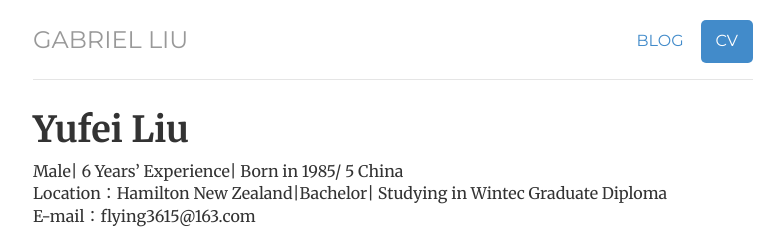
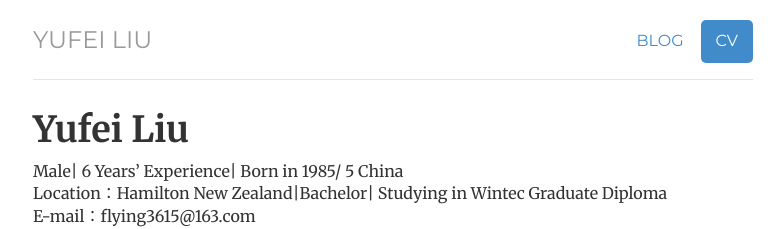
Before and after one commit to flying3615/flying3615.github.io, a Jekyll site: the page built from cv/index.html, in a window 1280 px wide and 900 px high. Shown: the top 229 px of the window, without its empty margins (247-1031 px from the left). Built offline with Jekyll 4.4.1, drawn with Linux system fonts in a browser that asks for light colours.

Commit message:
change name

```diff
--- a/_config.yml
+++ b/_config.yml
@@ -1,5 +1,5 @@
 #theme: jekyll-theme-cayman
-name: Gabriel.Liu
+name: Yufei.Liu
 markdown: kramdown
 permalink: /blog/:year/:month/:day/:title
 kramdown:
--- a/_includes/head.html
+++ b/_includes/head.html
@@ -2,11 +2,11 @@
 	<meta charset="utf-8">
 	<meta name="viewport" width="device-width, initial-scale=1.0">
 	<meta name="description" content="{{ page.description }}">
-	<meta name="author" content="Gabriel Liu">
+	<meta name="author" content="Yufei Liu">
 	<!-- favicon
 	<link rel="shortcut icon" href="/img/ico/favicon.png">
 	-->
-	<title>{{ page.title }} | Gabriel Liu |Software Developer on JVM.</title>
+	<title>{{ page.title }} | Yufei Liu |Software Developer on JVM.</title>
 	<!-- styles -->
 	<link rel="stylesheet" href="/css/font-awesome.min.css">
 	<link href="/css/bootstrap.css" rel="stylesheet">
--- a/_includes/header.html
+++ b/_includes/header.html
@@ -5,5 +5,5 @@
 		<li class="{{ page.cv }}"><a href="/cv" title="CV">CV</a></li>
 		<!--<li class="{{ page.contact }}"><a href="/contact" title="Contact">Contact</a></li>-->
 	</ul>
-	<h3 class="text-muted"><a href="/">Gabriel Liu</a></h3>
+	<h3 class="text-muted"><a href="/">Yufei Liu</a></h3>
 </div> <!-- /header -->
--- a/blog/index.html
+++ b/blog/index.html
@@ -1,6 +1,6 @@
 ---
 layout: default
-title: Gabriel Liu's Blog
+title: Yufei Liu's Blog
 ---
 	<h1>{{ page.title }}</h1>
 	<ul class="posts">
--- a/index.html
+++ b/index.html
@@ -1,9 +1,9 @@
 ---
 layout: default
-title: Gabriel.liu
+title: Yufei.liu
 ---
 <div class="blurb">
-	<h1>Hi there, I'm Gabriel.Liu!</h1>
+	<h1>Hi there, I'm Yufei.Liu!</h1>
 	<p>I'm best known as the horrible cop from <em>A Touch of Evil</em> Don't trust me. <a href="/about">Read more about my life...</a></p>
 	<iframe src='https://cdn.knightlab.com/libs/timeline3/latest/embed/index.html?source=19A5ahnhgop1hj71ynHdozJBg_KgmHPDVj_g1sihgTvE&font=Default&lang=en&initial_zoom=2&height=650' width='100%' height='650' webkitallowfullscreen mozallowfullscreen allowfullscreen frameborder='0'></iframe>
 </div><!-- /.blurb -->
```
